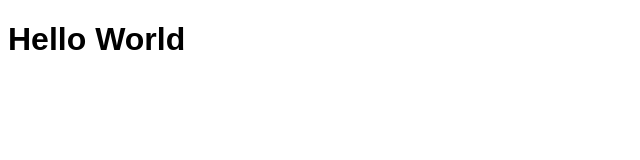
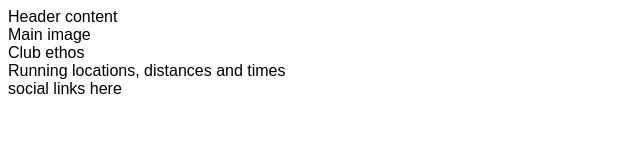
Before and after one commit to noemichis/love-running, a plain HTML site: page index.html in a window 1280 px wide. Shown: the whole page, without its empty margins (0-640 px from the left). Drawn offline with Linux system fonts and the light colour scheme.

Commit message:
Add core structure to body

```diff
--- a/index.html
+++ b/index.html
@@ -11,7 +11,18 @@
     <title>Love Running</title>
 </head>
 <body>
-    <h1>Hello World</h1>
-
+    <header>Header content</header>
+    <section>
+        Main image
+    </section>
+    <section>
+        Club ethos
+    </section>
+    <section>
+        Running locations, distances and times
+    </section>
+    <footer>
+        social links here
+    </footer>
 </body>
 </html>
```
